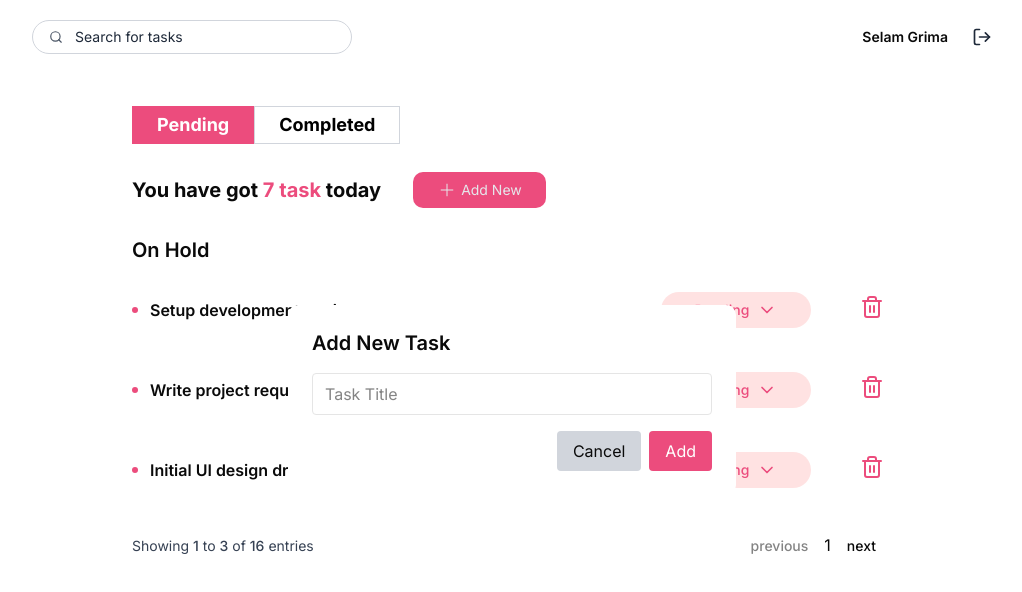
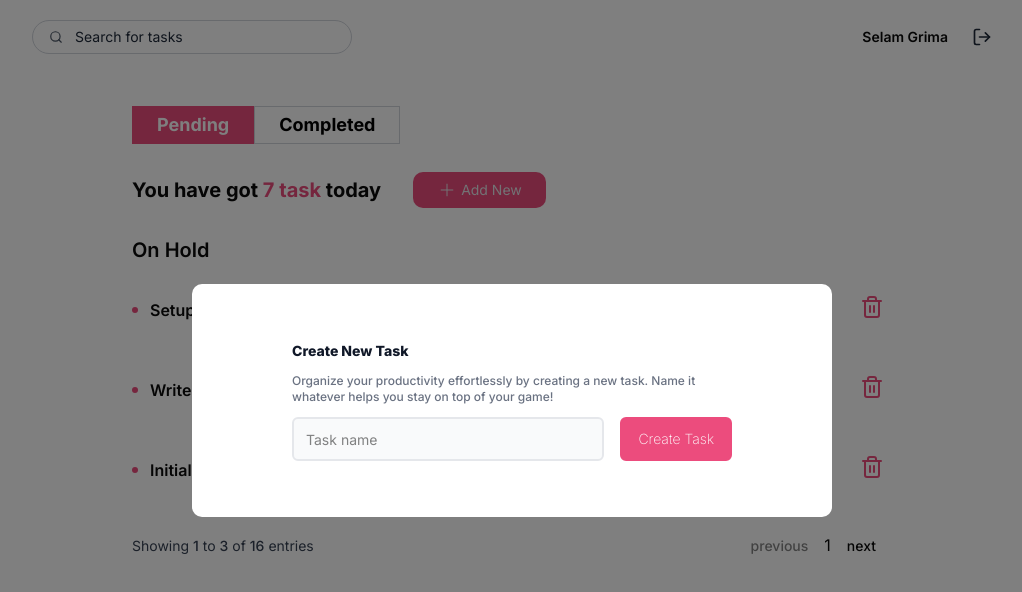
Before and after one commit to AlemayehuDabi/Taskify, a Next.js app: page /das in a window 1280 px wide. Both pictures are taken after a click on the button "Add New". Shown: the top 592 px of the page, without its empty margins (128-1150 px from the left). Built offline with nearby package versions, Linux system fonts and the light colour scheme.

Commit message:
feat: model false on click the outside

```diff
--- a/components/Modal/modal.tsx
+++ b/components/Modal/modal.tsx
@@ -1,27 +1,42 @@
 'use client';
 import React from 'react';
 
-export default function Modal(setIsOpen: any) {
+export default function Modal({
+  isOpen,
+  setIsOpen,
+}: {
+  isOpen: boolean;
+  setIsOpen: React.Dispatch<React.SetStateAction<boolean>>;
+}) {
   return (
-    <div className="fixed inset-0 flex items-center justify-center">
-      <div className="bg-white p-6 rounded-lg w-[90%] max-w-md z-50">
-        <h2 className="text-xl font-semibold mb-4">Add New Task</h2>
+    <div
+      className={`fixed inset-0 flex items-center justify-center ${
+        isOpen ? 'bg-black/50' : 'hidden'
+      }`}
+      onClick={() => setIsOpen(false)}
+    >
+      <div
+        className="bg-white px-25 py-14 rounded-lg max-w-[40rem] z-50"
+        onClick={(e) => e.stopPropagation()}
+      >
+        <div className=" mb-3 space-y-3">
+          <h2 className="text-[14px] font-extrabold text-gray-900">
+            Create New Task
+          </h2>
+          <p className="text-xs text-gray-500 font-medium">
+            Organize your productivity effortlessly by creating a new task. Name
+            it whatever helps you stay on top of your game!
+          </p>
+        </div>
 
-        <input
-          type="text"
-          placeholder="Task Title"
-          className="w-full border px-3 py-2 rounded mb-4"
-        />
-
-        <div className="flex justify-end gap-2">
-          <button
-            onClick={() => setIsOpen(false)}
-            className="bg-gray-300 px-4 py-2 rounded"
-          >
-            Cancel
-          </button>
-          <button className="bg-primary text-white px-4 py-2 rounded">
-            Add
+        <div className="flex w-full items-center gap-4">
+          <input
+            type="text"
+            placeholder="Task name"
+            className="flex-1 border-2 px-3 py-2 placeholder:text-sm border-gray-200 rounded-sm bg-gray-50"
+          />
+          <button className="bg-primary border-2 border-primary text-white text-sm font-extralight px-4 py-2.5 rounded-sm">
+            Create Task
           </button>
         </div>
       </div>
--- a/components/TaskComp/TaskComp.tsx
+++ b/components/TaskComp/TaskComp.tsx
@@ -191,7 +191,7 @@ export default function TaskComp() {
 
       {isOPen && (
         <div>
-          <Modal setIsOpen={setIsOpen} />
+          <Modal isOpen={isOPen} setIsOpen={setIsOpen} />
         </div>
       )}
     </div>
```
